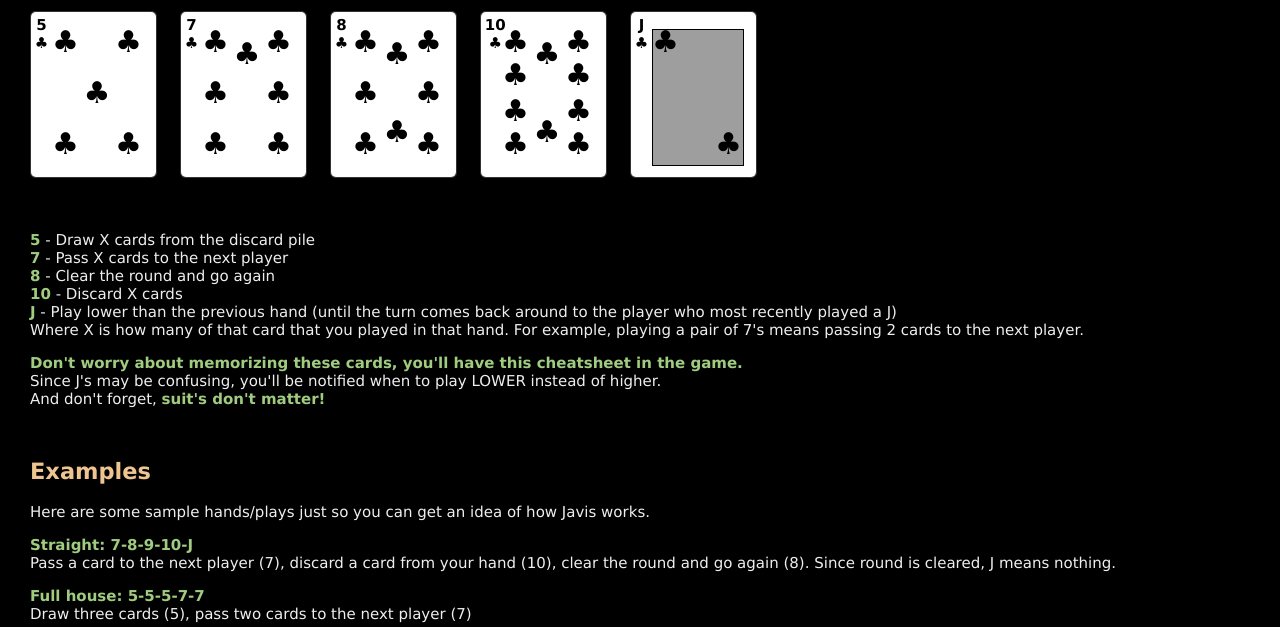
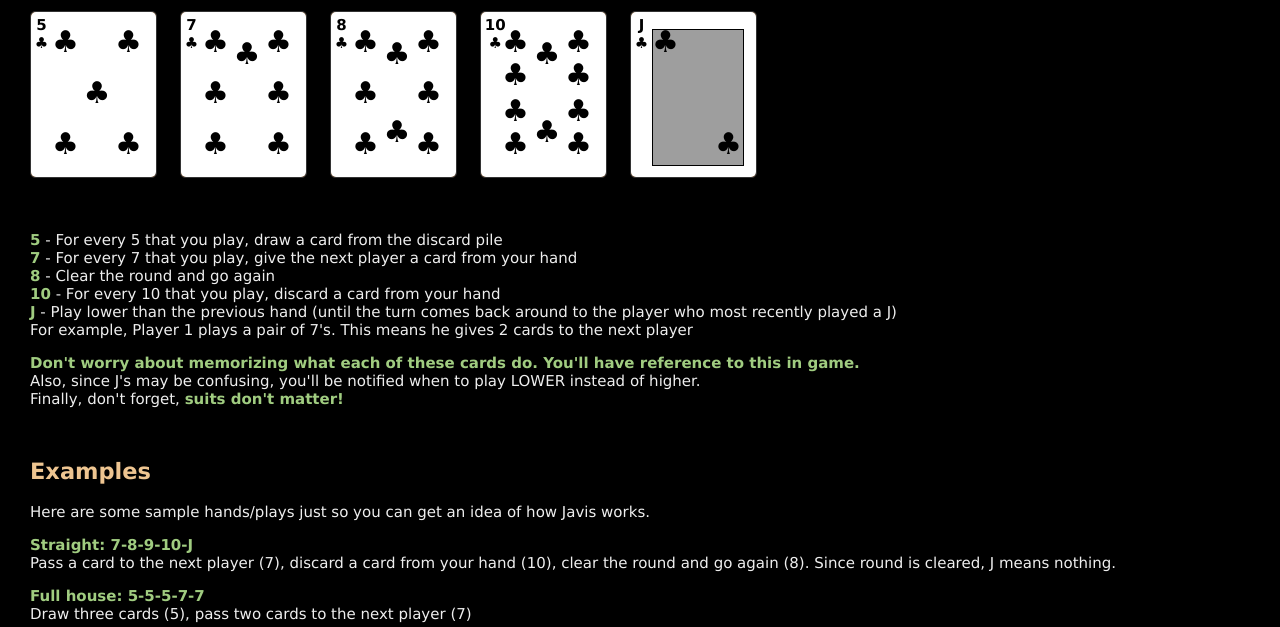
Before and after one commit to kenniyu/javis-card-game, a Node project: template views/rules/index.ejs in a window 1280 px wide. Shown: the part 658-1285 px from the top of the page. Run offline with Node 20 templates, Linux system fonts and the light colour scheme; the template is opened without the code that fills it, so the values that code supplies are empty; grey boxes are pictures that could not be loaded.

Commit message:
changed a bit of rules

```diff
--- a/package.json
+++ b/package.json
@@ -1,5 +1,5 @@
 {
-  "version": "0.7.6-69",
+  "version": "0.7.6-70",
   "private": true,
   "dependencies": {
     "express": "2.5.2",
--- a/views/rules/index.ejs
+++ b/views/rules/index.ejs
@@ -44,17 +44,17 @@
 			</div>
 
 			<p>
-			<strong>5</strong> - Draw X cards from the discard pile<br/>
-			<strong>7</strong> - Pass X cards to the next player<br/>
+			<strong>5</strong> - For every 5 that you play, draw a card from the discard pile<br/>
+			<strong>7</strong> - For every 7 that you play, give the next player a card from your hand<br/>
 			<strong>8</strong> - Clear the round and go again<br/>
-			<strong>10</strong> - Discard X cards<br/>
+			<strong>10</strong> - For every 10 that you play, discard a card from your hand<br/>
 			<strong>J</strong> - Play lower than the previous hand (until the turn comes back around to the player who most recently played a J)<br/>
-			Where X is how many of that card that you played in that hand. For example, playing a pair of 7's means passing 2 cards to the next player.<br/>
+			For example, Player 1 plays a pair of 7's.  This means he gives 2 cards to the next player<br/>
 			</p>
 			<p>
-			<strong>Don't worry about memorizing these cards, you'll have this cheatsheet in the game.</strong><br/>
-			Since J's may be confusing, you'll be notified when to play LOWER instead of higher.<br/>
-			And don't forget, <strong>suit's don't matter!</strong></br>
+			<strong>Don't worry about memorizing what each of these cards do. You'll have reference to this in game.</strong><br/>
+			Also, since J's may be confusing, you'll be notified when to play LOWER instead of higher.<br/>
+			Finally, don't forget, <strong>suits don't matter!</strong></br>
 			</p>
 
 			<div class="content" id="rules-examples">
```
